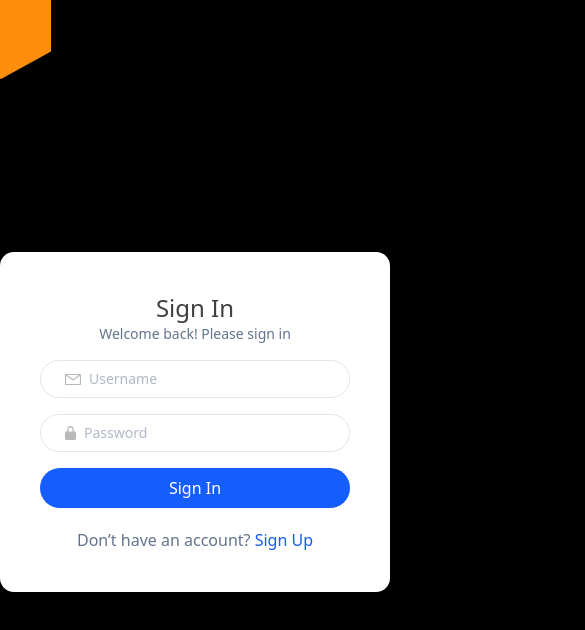
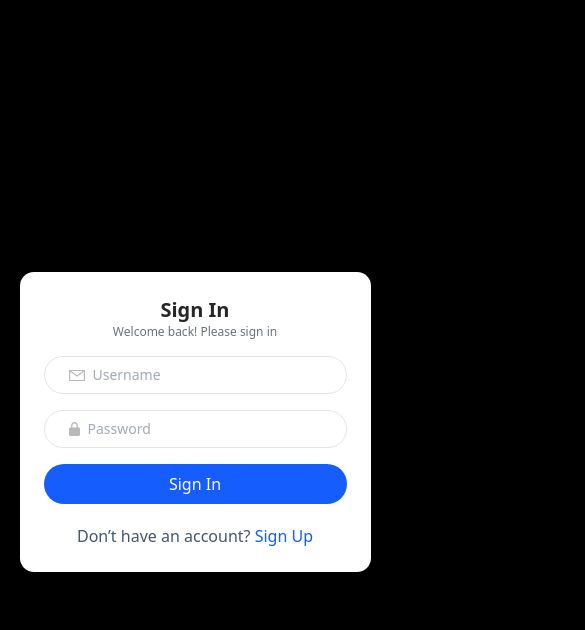
Before and after one commit to bLadeAyush/OJ-project, a React (Vite) app in the folder oj-frontend/: page / in a window 390 px wide. Shown: the top 630 px of the page, 585 px wide, since content can reach past the window. Built offline with nearby package versions, Linux system fonts and the light colour scheme; no server answers; a web font is replaced by a local one.

Commit message:
Login Page improved

```diff
--- a/oj-frontend/src/auth/Login.jsx
+++ b/oj-frontend/src/auth/Login.jsx
@@ -56,16 +56,16 @@ export default function Login() {
 
         <motion.form
           onSubmit={handleSubmit}
-          className="relative z-20 bg-white p-10 rounded-xl text-slate-500 w-full max-w-md  pointer-events-auto"
+          className="relative z-20 bg-white p-6 sm:p-8 md:p-10 rounded-xl text-slate-600 w-[90%] max-w-sm pointer-events-auto"
           initial={{ opacity: 0.2, y: 50 }}
           transition={{ duration: 0.3 }}
           whileInView={{ opacity: 1, y: 0 }}
           viewport={{ once: true }}
         >
-          <h1 className="text-center text-2xl text-neutral-700 font-medium">
+          <h1 className="text-center text-xl md:text-2xl font-semibold text-neutral-800">
             Sign In
           </h1>
-          <p className="text-sm text-center mb-4">
+          <p className="text-xs md:text-sm text-center text-gray-500 mb-4">
             Welcome back! Please sign in
           </p>
 
--- a/oj-frontend/src/auth/Register.jsx
+++ b/oj-frontend/src/auth/Register.jsx
@@ -62,15 +62,15 @@ const Register = () => {
       <div className="fixed top-0 right-0 left-0 bottom-0  flex justify-center items-center z-50 pointer-events-none">
         <motion.form
           onSubmit={handleSubmit}
-          className="relative bg-white p-10 rounded-xl text-slate-600 w-[90%] max-w-md pointer-events-auto"
+          className="relative z-20 bg-white p-6 sm:p-8 md:p-10 rounded-xl text-slate-600 w-[90%] max-w-sm pointer-events-auto"
           initial={{ opacity: 0.2, y: 50 }}
           animate={{ opacity: 1, y: 0 }}
           transition={{ duration: 0.3 }}
         >
-          <h1 className="text-center text-2xl font-semibold text-neutral-800">
+          <h1 className="text-center text-xl md:text-2xl font-semibold text-neutral-800">
             SignUp
           </h1>
-          <p className="text-sm text-center text-gray-500 mb-4">
+          <p className="text-xs md:text-sm text-center text-gray-500 mb-4">
             Join us to explore more!
           </p>
           <div className="border px-6 py-2 flex items-center gap-2 rounded-full mt-4">
--- a/oj-frontend/src/auth/login.css
+++ b/oj-frontend/src/auth/login.css
@@ -14,31 +14,52 @@ html {
   left: 0;
   min-height: 100vh;
   min-width: 100vw;
-  height: auto;
-  width: auto;
   overflow: hidden;
   animation: anim 2s linear infinite;
+  display: flex;
+  flex-direction: column;
+  align-items: center;
+  justify-content: center;
 }
+
 .row {
   display: inline-flex;
-  margin-top: -32px;
-  margin-left: -50px;
+  margin-top: -28px;
 }
+
 .hexagon {
   position: relative;
-  width: 100px;
-  height: 110px;
-  margin: 1px;
+  width: 70px;
+  height: 80px;
+  margin: 2px;
   transition: 2s;
   clip-path: polygon(50% 0%, 100% 25%, 100% 75%, 50% 100%, 0% 75%, 0% 25%);
 }
+
 .hexagon:hover {
   background: #0f0;
   transition: 0s;
 }
+
 .row:nth-child(even) {
-  margin-left: 1px;
+  margin-left: 35px;
 }
+
+@media (max-width: 768px) {
+  .hexagon {
+    width: 40px;
+    height: 50px;
+  }
+
+  .row {
+    margin-top: -20px;
+  }
+
+  .row:nth-child(even) {
+    margin-left: 20px;
+  }
+}
+
 @keyframes anim {
   0% {
     filter: hue-rotate(0deg);
```
